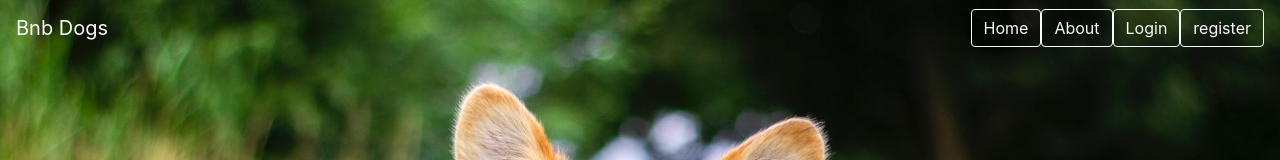
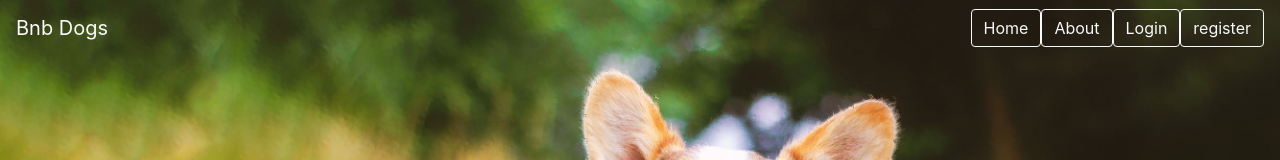
Before and after one commit to samueldcabral/bnbdogs, a Vue app: page / in a window 1280 px wide. Shown: the top 160 px of the page. Built offline with nearby package versions, Linux system fonts and the light colour scheme.

Commit message:
new possible image. Colors need adjustment

```diff
--- a/src/views/Home.vue
+++ b/src/views/Home.vue
@@ -19,7 +19,7 @@ export default {
 </script>
 <style>
 body {
-  background: url("../../static/happy-doggo.jpeg") no-repeat !important;
+  background: url("../../static/happy-doggo1.jpg") no-repeat !important;
   /* background: url("../../static/happydog.jpg") no-repeat !important; */
   background-size: cover !important;
   overflow: hidden;
```
Also changed, not shown: static/happy-doggo1.jpg (added).
